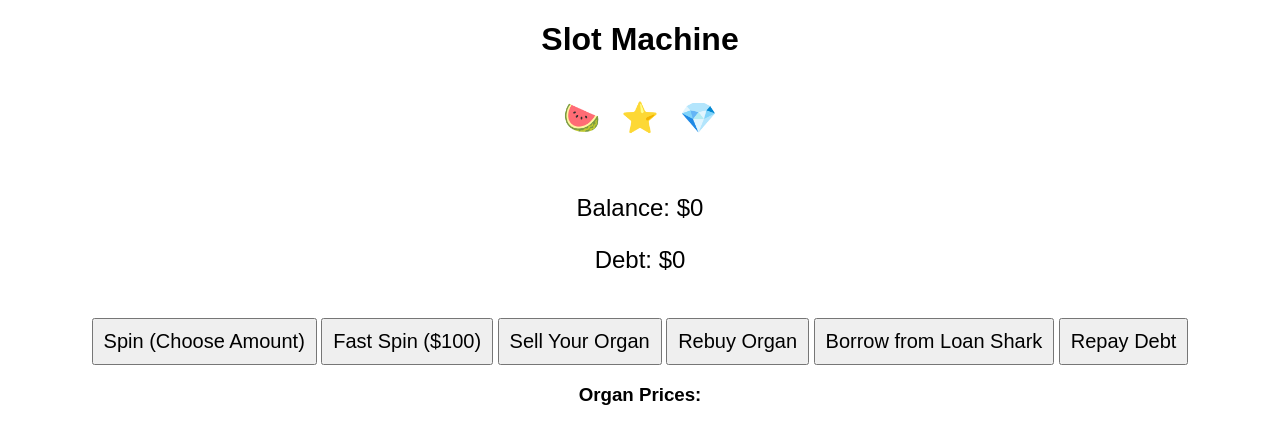
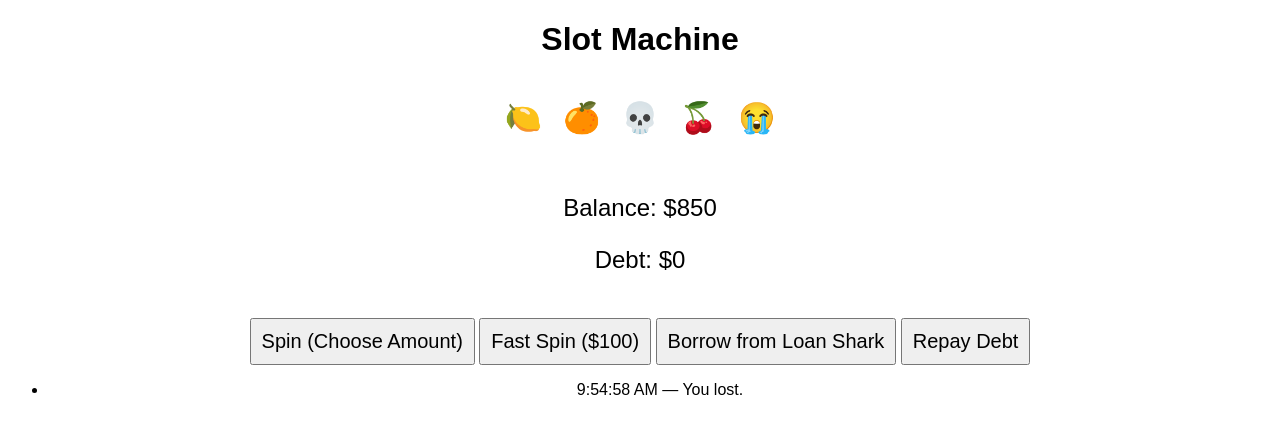
Before and after one commit to herrrscher/deepdive-4, a plain HTML site: page index.html in a window 1280 px wide. Both pictures are taken after a click on the button "Fast Spin ($100)". Drawn offline with Linux system fonts and the light colour scheme.

Commit message:
something

```diff
--- a/index.html
+++ b/index.html
@@ -10,17 +10,16 @@
         <span class="slot" id="slot1">🍒</span>
         <span class="slot" id="slot2">🍋</span>
         <span class="slot" id="slot3">🍉</span>
+        <span class="slot" id="slot4">⭐</span>
+        <span class="slot" id="slot5">💎</span>
     </div>
     <p id="balance">Balance: $100</p>
     <p id="debt">Debt: $0</p>
     <button onclick="spinSlot()">Spin (Choose Amount)</button>
     <button onclick="fastSpin()">Fast Spin ($100)</button>
-    <button onclick="sellOrgan()">Sell Your Organ</button>
-    <button onclick="rebuyOrgan()">Rebuy Organ</button>
     <button onclick="borrowMoney()">Borrow from Loan Shark</button>
     <button onclick="repayDebt()">Repay Debt</button>
-    <h3>Organ Prices:</h3>
-    <ul id="organ-list"></ul>
+    <ul id="historyLog"></ul>
 <script src="script.js"></script>
 </body>
 </html>
--- a/script.js
+++ b/script.js
@@ -3,19 +3,22 @@
 let days = 0;
 let overdue = false;
 let lossCount = 0;
-        const symbols = ['🍒', '🍋', '🍉', '🍊', '⭐', '💎'];
-        let organs = {
-            "Kidney": { price: 500, sold: false },
-            "Liver": { price: 1000, sold: false },
-            "Heart": { price: 5000, sold: false },
-            "Lung": { price: 3000, sold: false },
-            "Eye": { price: 800, sold: false },
-            "Pancreas": { price: 2500, sold: false }
-        };
+const symbols = ['🍒', '🍋', '🍉', '🍊', '⭐', '💎', '💀', '😭'];
+const historyLog = [];
+
+const winSound = new Audio('win.mp3');
+const loseSound = new Audio('lose.mp3');
+const gameOverSound = new Audio('gameover.mp3');
 
 function updateDisplay() {
     document.getElementById("balance").innerText = `Balance: $${balance}`;
     document.getElementById("debt").innerText = `Debt: $${debt}`;
+    updateHistory();
+}
+
+function updateHistory() {
+    const log = document.getElementById("historyLog");
+    log.innerHTML = historyLog.slice(-10).reverse().map(entry => `<li>${entry}</li>`).join('');
 }
 
 function spinSlot() {
@@ -32,51 +35,68 @@
 }
 
 function fastSpin() {
-            if (balance < 100) {
+    const bet = 100;
+    if (balance < bet) {
         alert("Not enough money for fast spin!");
         return;
     }
-            balance -= 1000;
-            spinReels(100);
+    balance -= bet;
+    spinReels(bet);
     days++;
     checkDebtGrowth();
     updateDisplay();
 }
 
 function spinReels(bet) {
-            const slot1 = document.getElementById("slot1");
-            const slot2 = document.getElementById("slot2");
-            const slot3 = document.getElementById("slot3");
+    const slots = [
+        document.getElementById("slot1"),
+        document.getElementById("slot2"),
+        document.getElementById("slot3"),
+        document.getElementById("slot4"),
+        document.getElementById("slot5")
+    ];
 
-            slot1.classList.add("spinning");
-            slot2.classList.add("spinning");
-            slot3.classList.add("spinning");
+    slots.forEach(slot => slot.classList.add("spinning"));
 
     setTimeout(() => {
-                slot1.classList.remove("spinning");
-                slot2.classList.remove("spinning");
-                slot3.classList.remove("spinning");
+        slots.forEach(slot => slot.classList.remove("spinning"));
 
-                const newSlot1 = symbols[Math.floor(Math.random() * symbols.length)];
-                const newSlot2 = symbols[Math.floor(Math.random() * symbols.length)];
-                const newSlot3 = symbols[Math.floor(Math.random() * symbols.length)];
+        const results = slots.map(() => symbols[Math.floor(Math.random() * symbols.length)]);
+        results.forEach((sym, i) => slots[i].innerText = sym);
 
-                slot1.innerText = newSlot1;
-                slot2.innerText = newSlot2;
-                slot3.innerText = newSlot3;
+        const unique = new Set(results);
+        const skulls = results.filter(s => s === '💀').length;
 
         let winnings = 0;
-                if (newSlot1 === newSlot2 && newSlot2 === newSlot3) {
-                    winnings = bet * 10;
-                } else if (newSlot1 === newSlot2 || newSlot2 === newSlot3 || newSlot1 === newSlot3) {
-                    winnings = bet * [2, 4, 6, 8][Math.floor(Math.random() * 4)];
+        let resultMsg = "";
+
+        if (skulls >= 3) {
+            gameOverSound.play();
+            alert("💀💀💀 Too many skulls! Game Over.");
+            balance = 0;
+            debt += 500;
+            lossCount = 0;
+            resultMsg = "Game Over 💀💀💀";
+        } else if (skulls > 0) {
+            balance -= skulls * 50;
+            resultMsg = `Penalty: ${skulls}💀 (-$${skulls * 50})`;
         }
 
-                if (winnings > 0) {
+        if (unique.size === 1) {
+            winnings = bet * 20;
             balance += winnings;
-                    alert(`You won $${winnings}!`);
+            resultMsg = `JACKPOT! 🎉 +$${winnings}`;
+            winSound.play();
             lossCount = 0;
-                } else {
+        } else if (unique.size <= 3 && skulls < 3) {
+            winnings = bet * [2, 4, 6, 10][Math.floor(Math.random() * 4)];
+            balance += winnings;
+            resultMsg = `Win! +$${winnings}`;
+            winSound.play();
+            lossCount = 0;
+        } else if (skulls < 3 && winnings === 0) {
+            resultMsg = "You lost.";
+            loseSound.play();
             lossCount++;
         }
 
@@ -84,6 +104,8 @@
             alert("Maybe next time...");
             lossCount = 0;
         }
+
+        historyLog.push(`${new Date().toLocaleTimeString()} — ${resultMsg}`);
         updateDisplay();
     }, 500);
 }
@@ -125,3 +147,5 @@
     }
     updateDisplay();
 }
+
+updateDisplay();
```
Also changed, not shown: 3 other files. Lines whose indentation alone changed are shown as unchanged.
